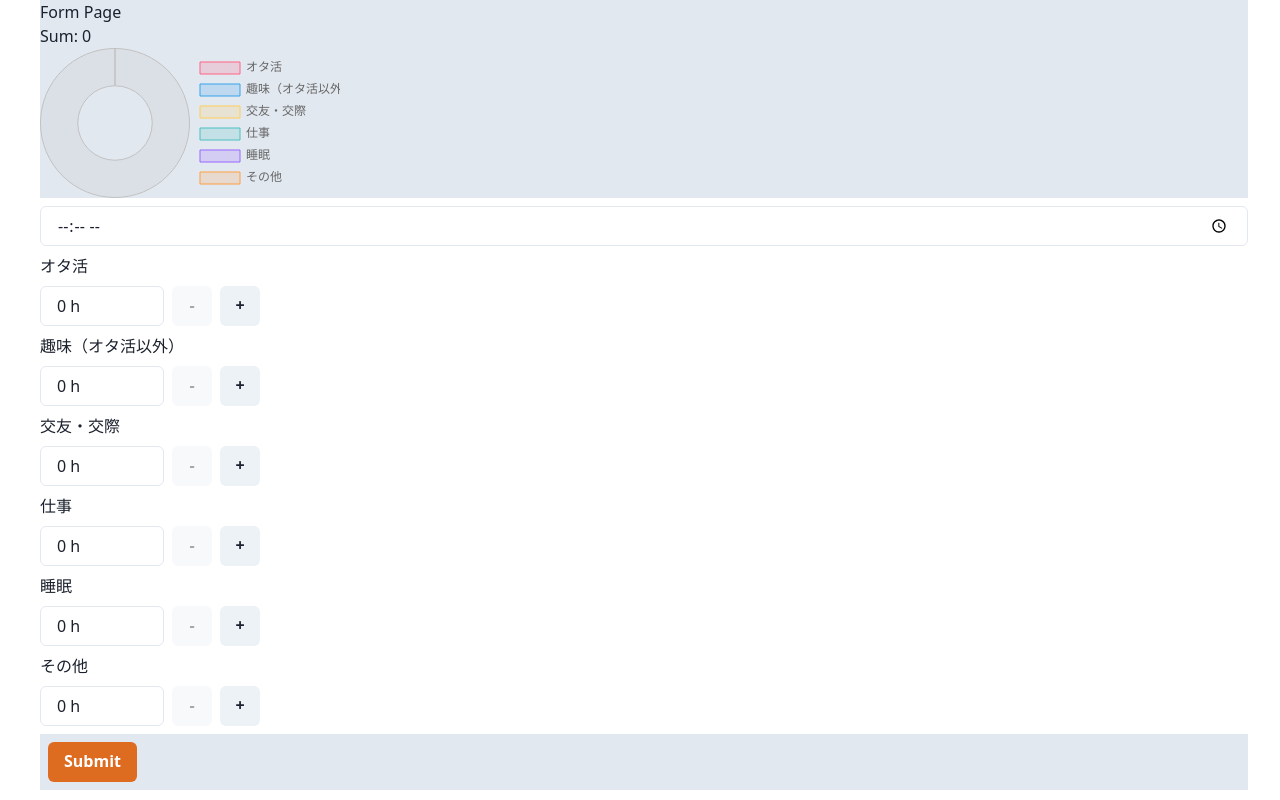
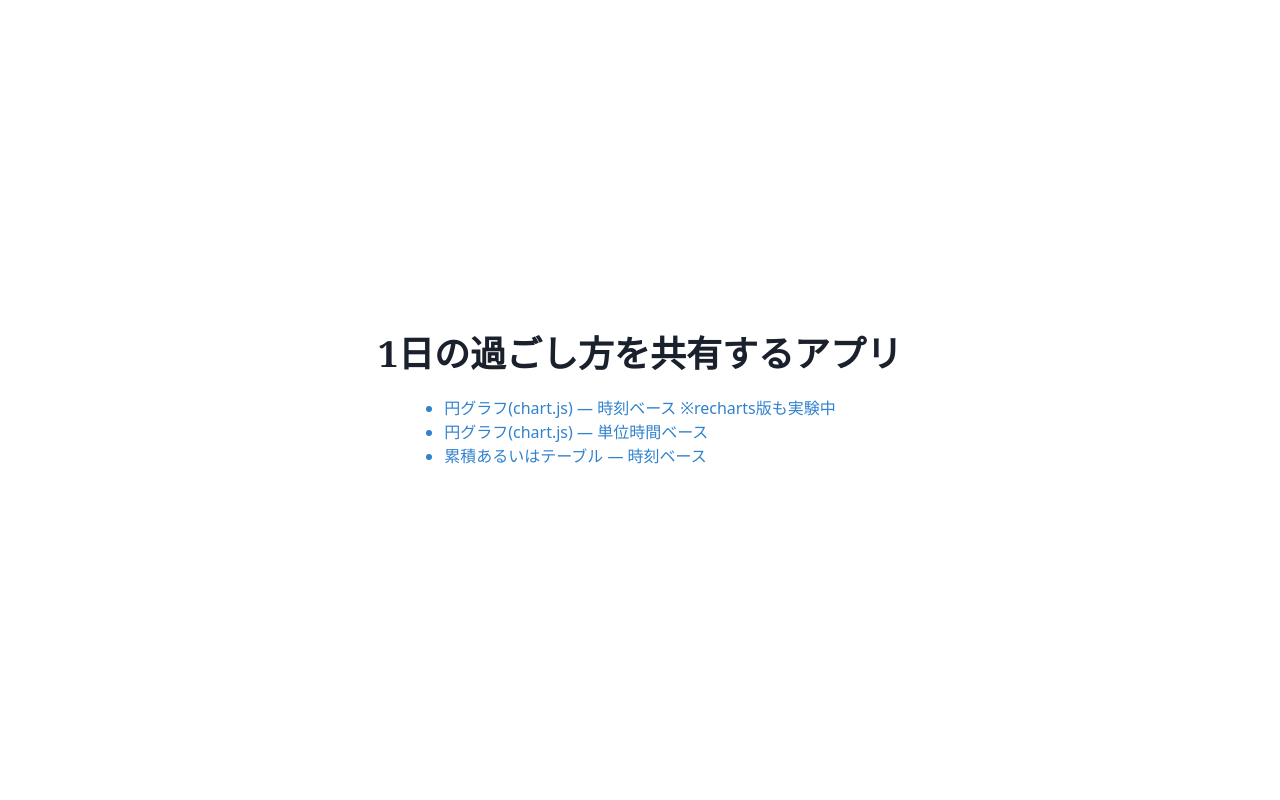
Before and after one commit to scndtnr/otaku_timetable, a Next.js app in the folder frontend/: page / in a window 1280 px wide. Built offline with nearby package versions, Linux system fonts and the light colour scheme.

Commit message:
add link each page in TopPage.

```diff
--- a/frontend/src/components/page/Top/Top.page.tsx
+++ b/frontend/src/components/page/Top/Top.page.tsx
@@ -1,17 +1,15 @@
 import Head from "next/head";
-import HoursForm from "../HoursForm";
 import { Top } from "./Top";
 
 export const TopPage = () => {
   return (
     <>
       <Head>
-        <title>オタクの時間割</title>
-        <meta name="description" content="オタクの1日についてのアンケート＆類型化アプリ" />
+        <title>1日のスケジュール可視化</title>
+        <meta name="description" content="1日の過ごし方を共有して趣味の時間を捻出したい" />
         <link rel="icon" href="/favicon.ico" />
       </Head>
-      {/* <Top /> */}
-      <HoursForm />
+      <Top />
     </>
   );
 };
--- a/frontend/src/components/page/Top/Top.tsx
+++ b/frontend/src/components/page/Top/Top.tsx
@@ -6,21 +6,42 @@ export const Top = () => {
   return (
     <main className={styles.main}>
       <Heading className={styles.title}>
-        ようこそ{" "}
-        <Link href="/form">
+        <Box as="span">1日の過ごし方を共有するアプリ</Box>
+      </Heading>
+
+      <Box as="ul" paddingTop={5}>
         <Box
-            as="span"
+          as="li"
           cursor="pointer"
           color="blue.500"
           _hover={{
             textDecoration: "underline",
           }}
         >
-            オタクの時間割
+          <Link href="/dailyTimeForm">円グラフ(chart.js) ― 時刻ベース ※recharts版も実験中</Link>
         </Box>
-        </Link>
-        へ！
-      </Heading>
+
+        <Box
+          as="li"
+          cursor="pointer"
+          color="blue.500"
+          _hover={{
+            textDecoration: "underline",
+          }}
+        >
+          <Link href="/hoursForm">円グラフ(chart.js) ― 単位時間ベース</Link>
+        </Box>
+        <Box
+          as="li"
+          cursor="pointer"
+          color="blue.500"
+          _hover={{
+            textDecoration: "underline",
+          }}
+        >
+          <Link href="/dailyTableForm">累積あるいはテーブル ― 時刻ベース</Link>
+        </Box>
+      </Box>
     </main>
   );
 };
```
Lines whose indentation alone changed are shown as unchanged.
